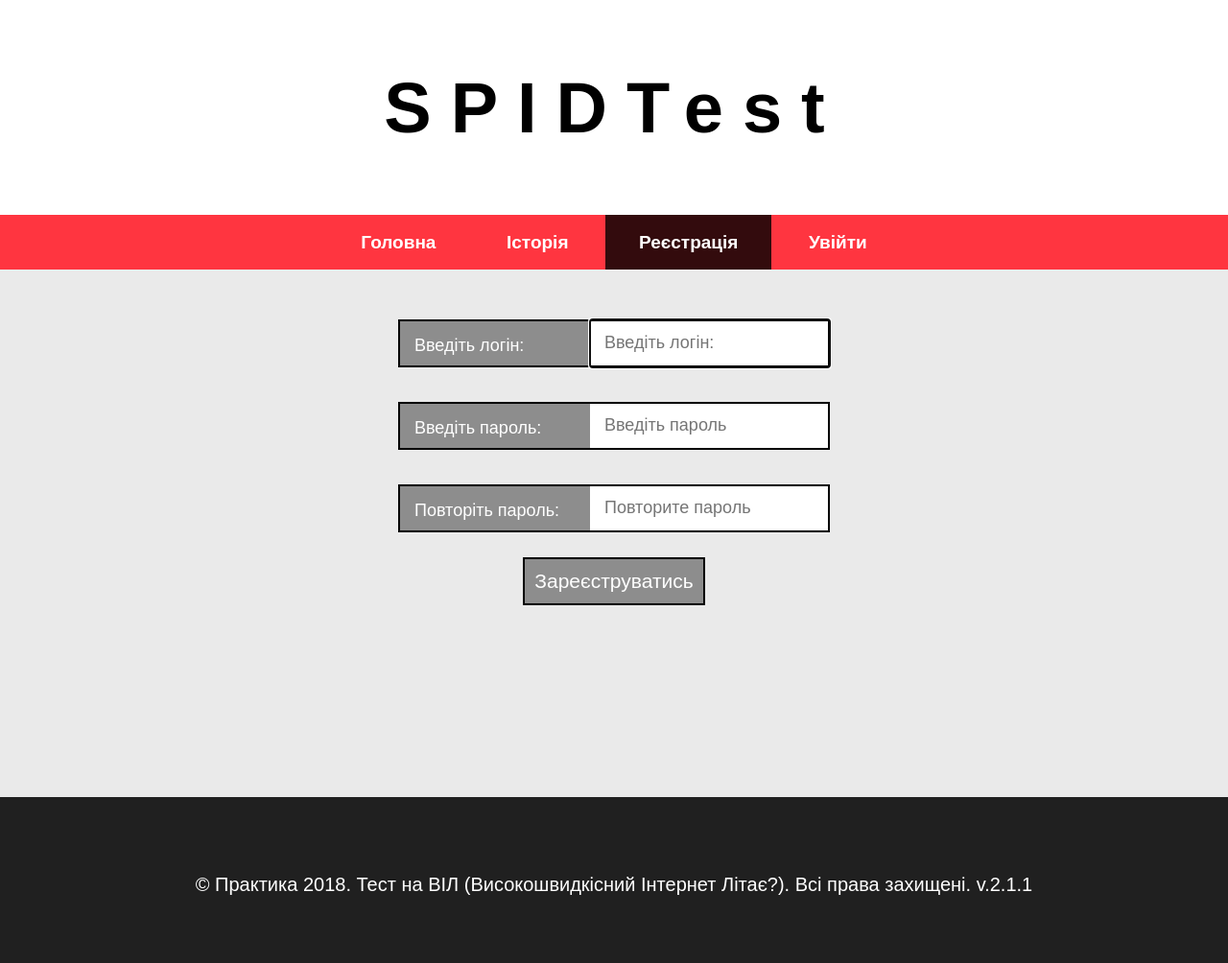
After one commit to kostya911/practics, a Django app: page /tester/signup/ in a window 1280 px wide. The commit adds this page. Shown: the whole page at 96% size. Run offline with Django 3.2, Linux system fonts and the light colour scheme.

Commit message:
HTML, CSS, JS, views.py, urls.py, urls.py

```diff
--- /dev/null
+++ b/static/general/css/style.css
@@ -0,0 +1,140 @@
+/* HTML5 display-role reset for older browsers */
+article, aside, figure, footer, header, main, nav, section, figcaption {
+	display: block;
+}
+
+* {
+	box-sizing: border-box;
+}
+
+/* Задаємо фон, шрифт і забираємо стандартні відступи */
+body {
+/*	background-color: #fffff2;
+*/	/*background: url(../images/bg.jpg) 100% 100%;
+	background-size: cover;
+	background-attachment: scroll;*/
+	font-family: Arial, Helvetica, sans-serif;
+	margin: 0;
+}
+header {
+	text-align: center;
+	font-size: 37px;
+	font-weight: bolder;
+	letter-spacing: 20px;
+	background-color: #fff;
+	color: #000;
+	margin: 0 15%;
+	padding: 20px 0 20px 0;
+}
+
+
+/* Верхній блок навігації */
+.NavTop {
+	background: #ff3540;
+	text-align: center;
+	padding: 0 5%;
+}
+
+/* Посилання у блоці навігації */
+.NavTop a {
+	color: white;
+	text-decoration: none;
+	line-height: 3;
+	display: inline-block;
+	padding: 0 3%;
+	font-size: 19px;
+}
+
+/* При наведенні на посилання у блоці навінації*/
+
+.NavTop a:hover {
+	background: rgba(0,0,0, .7)
+}
+
+
+.navtop {
+	background: rgba(0,0,0, .8);
+}
+
+
+main {
+	height: 550px;
+	background-color: #EAEAEA;
+	color: #000;
+	padding: 2% 15%;
+}
+
+header, main {
+
+}
+
+footer {
+	background-color: #202020;
+	text-align: center;
+	font-size: 20px;
+/*	height: 200px;
+*/	color: #fff;
+	padding: 80px 20px 70px 20px;
+}
+
+.Submit {
+	padding: 5px 10px;
+	width: auto;
+	height: 50px;
+	background: rgba(0, 0, 0, .4);
+	display: block;
+	border: none;
+	border: 2px solid black;
+	font-size: 21px;
+	margin: 0 auto;
+	color: white;
+}
+
+.Submit:hover {
+	background: rgba(0, 0, 0, .3);
+}
+
+
+label, select, input {
+	border: none;
+	height: 50px;
+	font-size: 18px;
+}
+
+label {
+	width: 200px;
+	padding: 15px;
+  	float: left;
+	cursor: pointer;
+	background: rgba(0,0,0, .4);
+	color: white;
+	border: 2px solid black;
+	border-right: none;
+    margin: 10px 0px;
+}
+
+select, input {
+	padding-left: 15px;
+    /*
+	border-radius: 0 10px 10px 0;
+    */
+	width: 250px;
+   background: #ffffff;
+	border: 2px solid black;
+	color: #000;
+	/*color: gold;*/
+/*	color: rgba(255, 255, 255, 1);
+*/	border-left: none;
+	margin: 10px 0px;
+}
+
+
+option {
+/*	background: rgb(255,255,255);
+	background: rgba(0, 0, 0, .1);*/
+}
+
+form {
+	width: 450px;
+	margin: 0 auto;
+}
--- /dev/null
+++ b/templates/tester/signup.html
@@ -0,0 +1,56 @@
+<!DOCTYPE html>
+<html lang="en">
+
+<head>
+	<meta charset="UTF-8">
+	<meta name="viewport" content="width=device-width, initial-scale=1.0">
+	<title>Реєстрація</title>
+	{% load static %}
+	<link rel="stylesheet" href="{% static 'general/css/style.css' %}">
+	<link rel="icon" href="{% static 'general/image/spid.png' %}" type="image/x-icon">
+	<script src="{% static 'general/js/jquery-3.3.1.min.js' %}"></script>
+	<script src="{% static 'tester/js/loader.js' %}"></script>
+</head>
+
+<body>
+	<div class="Container">
+		<header>
+			<div class="Header">
+				<h1>SPIDTest</h1>
+			</div>
+		</header>
+
+		<nav class="NavTop">
+			<a href="../test"><b>Головна</b></a>
+			<a href="../history"><b>Історія</b></a>
+			<a href="../signup" class="navtop"><b>Реєстрація</b></a>
+			<a href="../signin"><b>Увійти</b></a>
+		</nav>
+
+		<main>
+			<form action="#" id="formReg">
+				<p>
+					<label for="logun">Введіть логін:</label>
+					<input id="login" type="text" placeholder="Введіть логін:" title="Введіть логін. Приклад: vasya228" required autofocus>
+				</p>
+				<p>
+					<label for="pass">Введіть пароль:</label>
+					<input name = "pass" id="pass" type="password" placeholder="Введіть пароль" pattern="^(?=.*\d)(?=.*[a-z])(?=.*[A-Z])(?!.*\s).*$" title="Латыница + нижний регистр + верхний регистр + цифры,  без спецсимволов. Пример: asd12GDew" required>
+				</p>
+				<p>
+					<label for="pass1">Повторіть пароль:</label>
+					<input name="pass1" id="pass1" type="password" placeholder="Повторите пароль" title="Латыница + нижний регистр + верхний регистр + цифры,  без спецсимволов. Пример: asd12GDew" pattern="^(?=.*\d)(?=.*[a-z])(?=.*[A-Z])(?!.*\s).*$" required>
+				</p>
+				<p>
+					<input type="submit" value="Зареєструватись" id="submit" class="Submit">
+				</p>
+
+			</form>
+		</main>
+
+		<footer>
+			<span>© Практика 2018. Тест на ВІЛ (Високошвидкісний Інтернет Літає?). Всі права захищені. v.2.1.1</span>
+		</footer>
+	</div>
+</body>
+</html>
--- a/tester/urls.py
+++ b/tester/urls.py
@@ -3,4 +3,7 @@ from . import views
 
 urlpatterns = [
     path('test/', views.test, name='test'),
+    path('signup/', views.signup, name='signup'),
+    path('signin/', views.signin, name='signin'),
+    path('history/', views.history, name='history')
 ]
--- a/tester/views.py
+++ b/tester/views.py
@@ -3,3 +3,9 @@ from django.shortcuts import render
 
 def test(request):
     return render(request, 'tester/test.html')
+def history(request):
+    return render(request, 'tester/history.html')
+def signin(request):
+    return render(request, 'tester/signin.html')
+def signup(request):
+    return render(request, 'tester/signup.html')
```
Also changed, not shown: templates/tester/history.html (added, +39 -0 lines), templates/tester/signin.html (added, +39 -0 lines), templates/tester/test.html (+39 -3 lines), static/general/image/spid.png (added).
